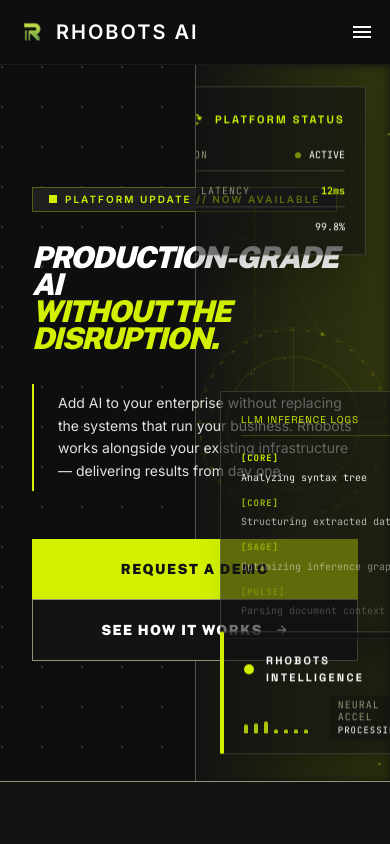
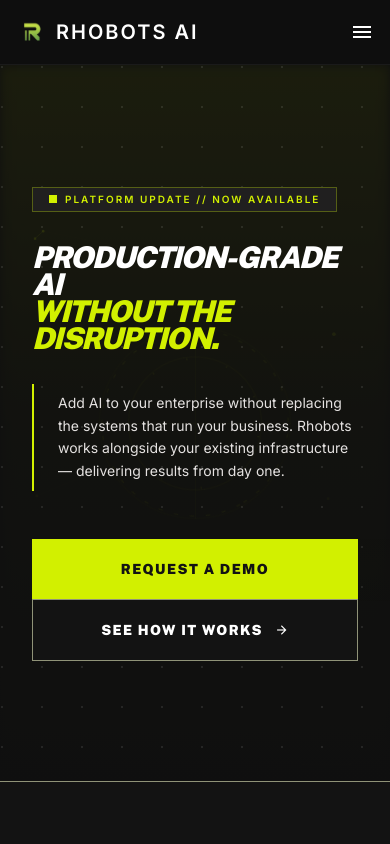
Before and after one commit to rhobots-ai/rhobots-website, a React (Vite) app: page / in a window 390 px wide. Shown: the top 844 px of the page. Built offline with nearby package versions, Linux system fonts and the light colour scheme; a web font is replaced by a local one.

Commit message:
feat: Enhance hero animation performance through squared distance optimizations and improve responsiveness by adjusting particle density, conditionally rendering elements, and refining overlay styles for mobile.

```diff
--- a/src/components/HeroAnimation.tsx
+++ b/src/components/HeroAnimation.tsx
@@ -101,11 +101,13 @@
 
         const dx = mouseInfo.x - this.baseX;
         const dy = mouseInfo.y - this.baseY;
-        const distance = Math.sqrt(dx * dx + dy * dy);
+        const distSq = dx * dx + dy * dy;
 
         const interactionRadius = 200;
+        const interactionRadiusSq = 40000; // 200^2
 
-        if (distance < interactionRadius) {
+        if (distSq < interactionRadiusSq) {
+          const distance = Math.sqrt(distSq);
           const force = (interactionRadius - distance) / interactionRadius;
           const pushX = (dx / distance) * force * 40;
           const pushY = (dy / distance) * force * 40;
@@ -137,8 +139,10 @@
 
     const initParticles = (width: number, height: number) => {
       particles = [];
-      const density = window.innerWidth > 768 ? 8000 : 12000;
-      const numParticles = Math.floor((width * height) / density);
+      // Increase density and cap the maximum number of particles to avoid jank on large screens
+      const isMobile = window.innerWidth <= 768;
+      const density = isMobile ? 30000 : 15000;
+      const numParticles = Math.min(isMobile ? 40 : 150, Math.floor((width * height) / density));
       for (let i = 0; i < numParticles; i++) {
         particles.push(new Particle(width, height));
       }
@@ -162,9 +166,10 @@
         for (let j = i + 1; j < particles.length; j++) {
           const dx = particle.x - particles[j].x;
           const dy = particle.y - particles[j].y;
-          const distance = Math.sqrt(dx * dx + dy * dy);
+          const distSq = dx * dx + dy * dy;
 
-          if (distance < 140) {
+          if (distSq < 19600) { // 140^2
+            const distance = Math.sqrt(distSq);
             ctx.beginPath();
             const opacity = (1 - distance / 140) * Math.min(particle.colorAlpha, particles[j].colorAlpha);
             ctx.strokeStyle = `rgba(210, 240, 0, ${opacity * 0.8})`;
@@ -177,8 +182,9 @@
 
         const mdx = particle.x - mouseInfo.x;
         const mdy = particle.y - mouseInfo.y;
-        const mDistance = Math.sqrt(mdx * mdx + mdy * mdy);
-        if (mDistance < 150) {
+        const mDistSq = mdx * mdx + mdy * mdy;
+        if (mDistSq < 22500) { // 150^2
+            const mDistance = Math.sqrt(mDistSq);
             ctx.beginPath();
             const opacity = (1 - mDistance / 150) * 0.3;
             ctx.strokeStyle = `rgba(210, 240, 0, ${opacity})`;
@@ -248,7 +254,7 @@
             x: { duration: 1, delay: 0.5 },
             y: { duration: 4, repeat: Infinity, ease: "easeInOut" }
           }}
-          className="self-end text-right relative bg-background/60 backdrop-blur-md border border-outline/30 p-5 rounded-sm shadow-2xl w-64"
+          className="self-end text-right relative bg-background/60 backdrop-blur-md border border-outline/30 p-5 rounded-sm shadow-2xl w-64 hidden md:block"
         >
           <div className="flex items-center justify-end gap-3 text-primary-fixed mb-4">
             <span className="material-symbols-outlined text-base animate-spin" style={{ animationDuration: '4s' }}>autorenew</span>
@@ -275,11 +281,11 @@
         </motion.div>
 
         {/* Decorator Grid Lines */}
-        <div className="absolute bottom-[30%] right-0 w-[40%] border-t border-primary-fixed/10 border-dashed" />
-        <div className="absolute top-[20%] left-[30%] h-[40%] border-l border-primary-fixed/10 border-dashed" />
+        <div className="absolute bottom-[30%] right-0 w-[40%] border-t border-primary-fixed/10 border-dashed hidden md:block" />
+        <div className="absolute top-[20%] left-[30%] h-[40%] border-l border-primary-fixed/10 border-dashed hidden md:block" />
 
         {/* Center Intricate Scanning Assembly */}
-        <div className="absolute top-1/2 left-1/2 -translate-x-1/2 -translate-y-1/2 opacity-30 mix-blend-screen">
+        <div className="absolute top-1/2 left-1/2 -translate-x-1/2 -translate-y-1/2 opacity-15 md:opacity-30 mix-blend-screen -z-10 md:z-auto">
           <motion.div
             animate={{ rotate: 360 }}
             transition={{ duration: 40, repeat: Infinity, ease: "linear" }}
@@ -305,7 +311,7 @@
                 opacity: { duration: 1, delay: 1.5 },
                 y: { duration: 5, repeat: Infinity, ease: "easeInOut", delay: 1 }
             }}
-            className="absolute bottom-[20%] left-6 md:left-12 bg-background/60 backdrop-blur-md p-5 border border-outline/30 rounded-sm shadow-xl w-[300px]"
+            className="absolute bottom-[20%] left-6 md:left-12 bg-background/60 backdrop-blur-md p-5 border border-outline/30 rounded-sm shadow-xl w-[300px] hidden md:block"
         >
             <div className="text-[10px] text-primary-fixed font-label tracking-widest mb-4 border-b border-primary-fixed/20 pb-2 uppercase flex justify-between items-center">
               <span>LLM Inference Logs</span>
@@ -345,7 +351,7 @@
             opacity: { duration: 1, delay: 1 },
             y: { duration: 4.5, repeat: Infinity, ease: "easeInOut", delay: 0.5 }
           }}
-          className="self-start mt-auto bg-background/60 backdrop-blur-md p-5 border-l-4 border-primary-fixed rounded-sm shadow-2xl border-y border-r border-y-outline/30 border-r-outline/30"
+          className="self-start mt-auto bg-background/60 backdrop-blur-md p-5 border-l-4 border-primary-fixed rounded-sm shadow-2xl border-y border-r border-y-outline/30 border-r-outline/30 hidden md:flex"
         >
           <div className="flex items-center gap-3 text-white mb-4">
             <span className="relative flex h-2.5 w-2.5">
--- a/src/pages/LandingPage.tsx
+++ b/src/pages/LandingPage.tsx
@@ -15,8 +15,8 @@
       {/* Hero Section */}
       <section className="min-h-[85vh] flex items-center relative overflow-hidden px-8 md:px-24 cyber-grid border-b border-outline">
         <div className="scanline-animated"></div>
-        <div className="absolute top-0 right-0 w-1/2 h-full pointer-events-none border-l border-outline/50">
-          <div className="absolute inset-0 bg-gradient-to-r from-background via-background/40 to-transparent z-10 pointer-events-none"></div>
+        <div className="absolute top-0 right-0 w-full md:w-1/2 h-full pointer-events-none md:border-l border-outline/50 opacity-40 md:opacity-100">
+          <div className="absolute inset-0 bg-gradient-to-t md:bg-gradient-to-r from-background via-background/80 md:via-background/40 to-transparent z-10 pointer-events-none"></div>
           <HeroAnimation />
         </div>
         <div className="relative z-10 max-w-4xl">
```
